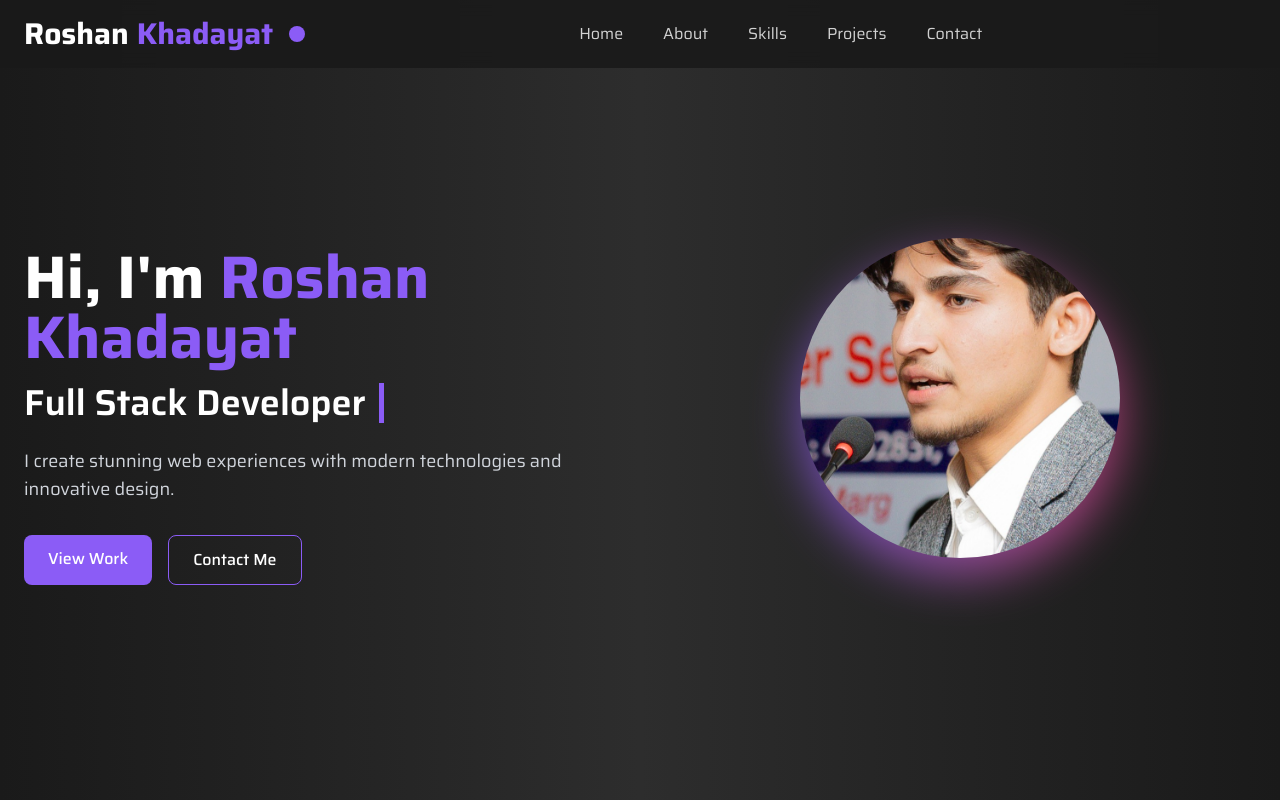
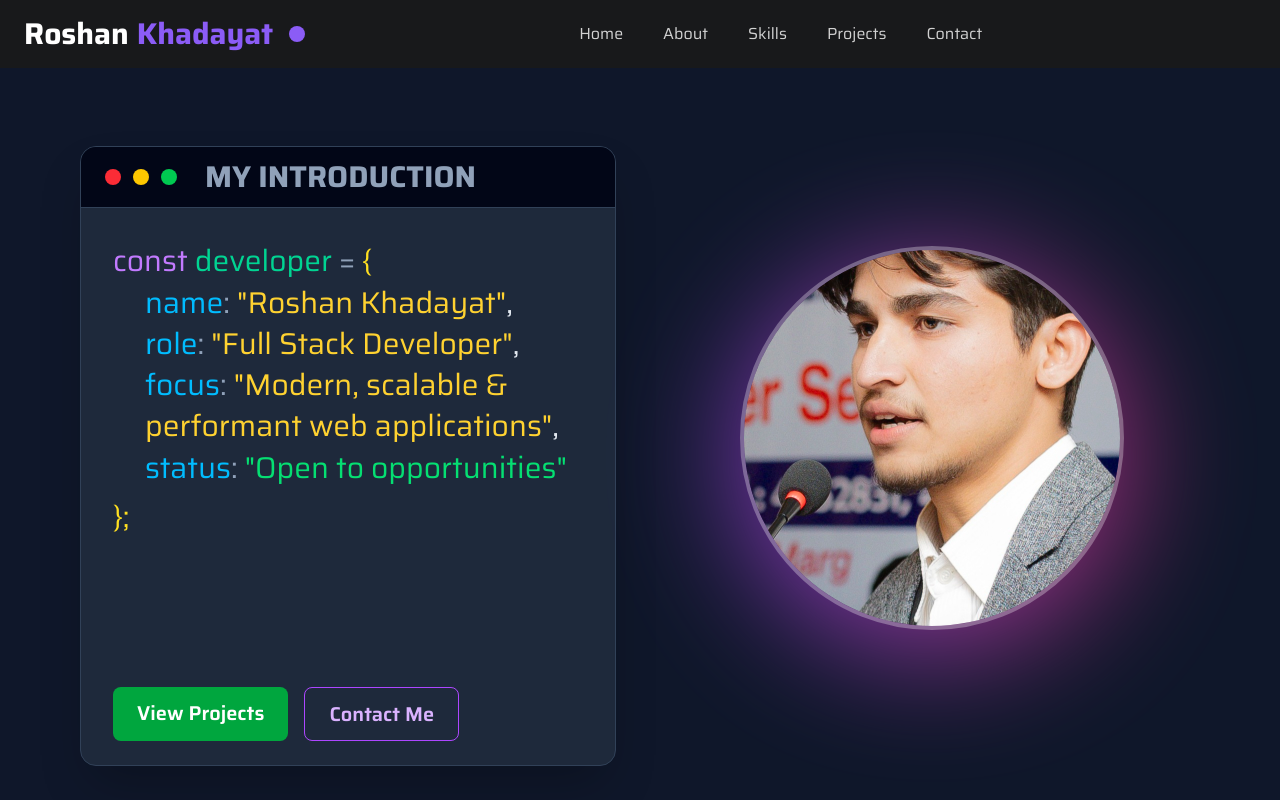
Before and after one commit to Roshan24-oss/Portfolio, a React (Vite) app in the folder portfolio/: page / in a window 1280 px wide. Shown: the top 800 px of the page. Built offline with nearby package versions, Linux system fonts and the light colour scheme.

Commit message:
Added: Hero  section edited

```diff
--- a/portfolio/src/components/Hero.jsx
+++ b/portfolio/src/components/Hero.jsx
@@ -4,68 +4,109 @@ import { assets } from "../assets/assets.js";
 
 const Hero = () => {
   return (
-    <motion.section
+    <section
       id="home"
-      initial={{ opacity: 0, y: 50 }}
-      whileInView={{ opacity: 1, y: 0 }}
-      viewport={{ once: true }}
-      transition={{ duration: 0.6, ease: "easeOut" }}
-      className="min-h-screen flex items-center pt-24 pb-16 bg-gradient-to-r from-[#1a1a1a] via-[#2d2d2d] to-[#1a1a1a]"
+      className="h-screen flex items-center justify-center bg-[#0f172a] overflow-hidden pt-24 lg:pt-28 px-4 sm:px-6 lg:px-20"
     >
-      <div className="container mx-auto px-6 flex flex-col md:flex-row items-center justify-between gap-12">
+      <div className="flex flex-col lg:flex-row items-center justify-between w-full h-full gap-12">
 
-        {/* Left Content */}
-        <div className="md:w-1/2 text-center md:text-left">
-          <h1 className="text-4xl md:text-6xl font-bold mb-4 text-white">
-            Hi, I&apos;m{" "}
-            <span className="text-purple">Roshan Khadayat</span>
-          </h1>
+        {/* ================= VS CODE EDITOR ================= */}
+        <motion.div
+          initial={{ opacity: 0, scale: 0.9, x: -100 }}
+          animate={{ opacity: 1, scale: 1, x: 0 }}
+          transition={{ duration: 1, ease: "easeOut" }}
+          className="w-full lg:w-1/2 bg-[#1e293b] rounded-2xl shadow-2xl border border-slate-700 overflow-hidden flex flex-col justify-between h-[85%] md:h-[90%]"
+        >
+          {/* Editor Top Bar */}
+          <div className="flex items-center gap-3 px-6 py-3 bg-[#020617] border-b border-slate-700">
+            <span className="w-4 h-4 bg-red-500 rounded-full"></span>
+            <span className="w-4 h-4 bg-yellow-400 rounded-full"></span>
+            <span className="w-4 h-4 bg-green-500 rounded-full"></span>
+            <span className="ml-4 text-base sm:text-2xl md:text-3xl text-slate-400 font-mono font-bold">
+              MY INTRODUCTION
+            </span>
+          </div>
 
-          <h2 className="text-2xl md:text-4xl font-semibold mb-6 typewriter text-white">
-            Full Stack Developer
-          </h2>
+          {/* Code Content */}
+          <div className="p-6 sm:p-8 font-mono text-xl sm:text-2xl md:text-3xl text-slate-200 leading-snug flex-1 overflow-hidden">
 
-          <p className="text-lg text-gray-300 mb-8 max-w-xl">
-            I create stunning web experiences with modern technologies and
-            innovative design.
-          </p>
+            <p>
+              <span className="text-purple-400">const</span>{" "}
+              <span className="text-emerald-400">developer</span>{" "}
+              <span className="text-slate-400">=</span>{" "}
+              <span className="text-yellow-300">{"{"}</span>
+            </p>
 
-          <div className="flex justify-center md:justify-start gap-4">
+            <p className="ml-6 sm:ml-8">
+              <span className="text-sky-400">name</span>
+              <span className="text-slate-400">:</span>{" "}
+              <span className="text-amber-300">"Roshan Khadayat"</span>,
+            </p>
+
+            <p className="ml-6 sm:ml-8">
+              <span className="text-sky-400">role</span>
+              <span className="text-slate-400">:</span>{" "}
+              <span className="text-amber-300">"Full Stack Developer"</span>,
+            </p>
+
+            <p className="ml-6 sm:ml-8">
+              <span className="text-sky-400">focus</span>
+              <span className="text-slate-400">:</span>{" "}
+              <span className="text-amber-300">
+                "Modern, scalable & performant web applications"
+              </span>,
+            </p>
+
+            <p className="ml-6 sm:ml-8">
+              <span className="text-sky-400">status</span>
+              <span className="text-slate-400">:</span>{" "}
+              <span className="text-green-400">"Open to opportunities"</span>
+            </p>
+
+            <p className="text-yellow-300 mt-2">{"};"}</p>
+
+          </div>
+
+          {/* Buttons */}
+          <div className="px-6 sm:px-8 pb-6 flex flex-wrap gap-4 justify-start">
             <a
               href="#projects"
-              className="px-6 py-3 bg-purple text-white rounded-lg font-medium hover:bg-purple-700 transition"
+              className="px-5 sm:px-6 py-3 bg-green-600 text-white rounded-lg text-lg sm:text-xl font-semibold hover:bg-purple-700 transition"
             >
-              View Work
+              View Projects
             </a>
 
             <a
               href="#contact"
-              className="px-6 py-3 border border-purple text-white rounded-lg font-medium hover:bg-purple/20 transition"
+              className="px-5 sm:px-6 py-3 border border-purple-500 text-purple-300 rounded-lg text-lg sm:text-xl font-semibold hover:bg-purple-500/10 transition"
             >
               Contact Me
             </a>
           </div>
-        </div>
+        </motion.div>
 
-        {/* Right Image */}
-        <div className="md:w-1/2 flex justify-center">
-          <div className="relative w-64 h-64 md:w-80 md:h-80">
+        {/* ================= PROFILE IMAGE ================= */}
+        <motion.div
+          initial={{ opacity: 0, scale: 0.85, x: 100 }}
+          animate={{ opacity: 1, scale: 1, x: 0 }}
+          transition={{ duration: 1, ease: "easeOut", delay: 0.2 }}
+          className="w-full lg:w-1/2 flex justify-center h-full items-center"
+        >
+          <div className="relative w-64 sm:w-72 md:w-80 lg:w-96 h-64 sm:h-72 md:h-80 lg:h-96">
+            <div className="absolute inset-0 rounded-full bg-gradient-to-r from-purple-500 to-pink-500 blur-3xl opacity-70"></div>
 
-            {/* Glow */}
-            <div className="absolute inset-0 rounded-full bg-gradient-to-r from-purple to-pink opacity-70 blur-xl"></div>
-
-            {/* Image */}
             <motion.img
               src={assets.profileImg}
-              alt="Roshan Khadayat profile"
-              className="relative z-10 w-full h-full rounded-full object-cover"
+              alt="Roshan Khadayat"
+              className="relative z-10 w-full h-full rounded-full object-cover border-4 border-white/30"
               animate={{ y: [0, -20, 0] }}
               transition={{ duration: 4, repeat: Infinity, ease: "easeInOut" }}
             />
           </div>
-        </div>
+        </motion.div>
+
       </div>
-    </motion.section>
+    </section>
   );
 };
 
```
